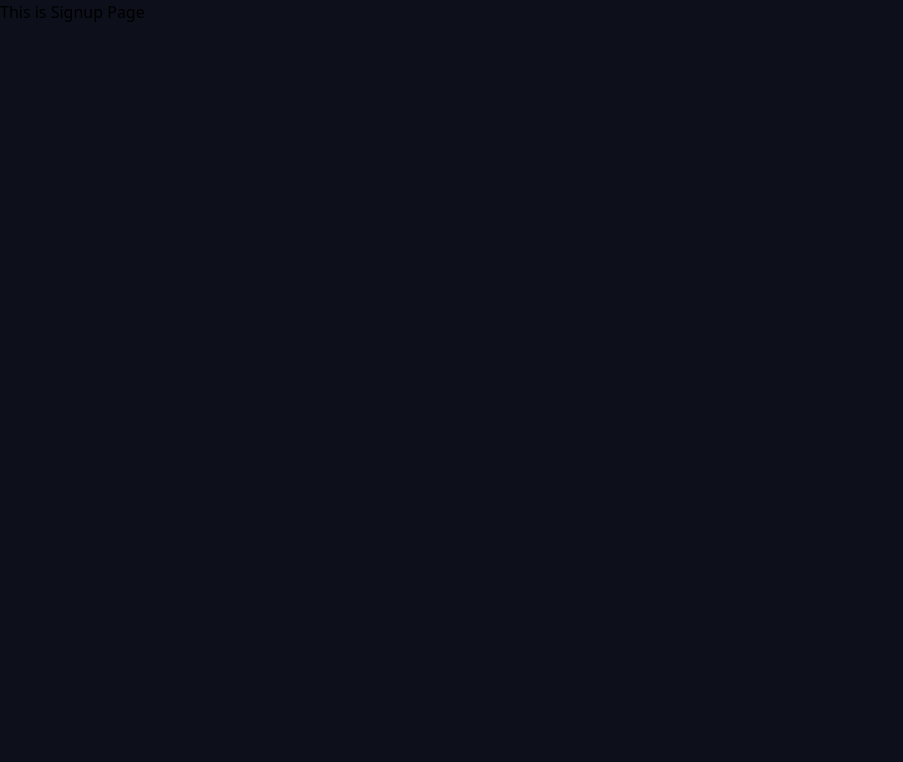
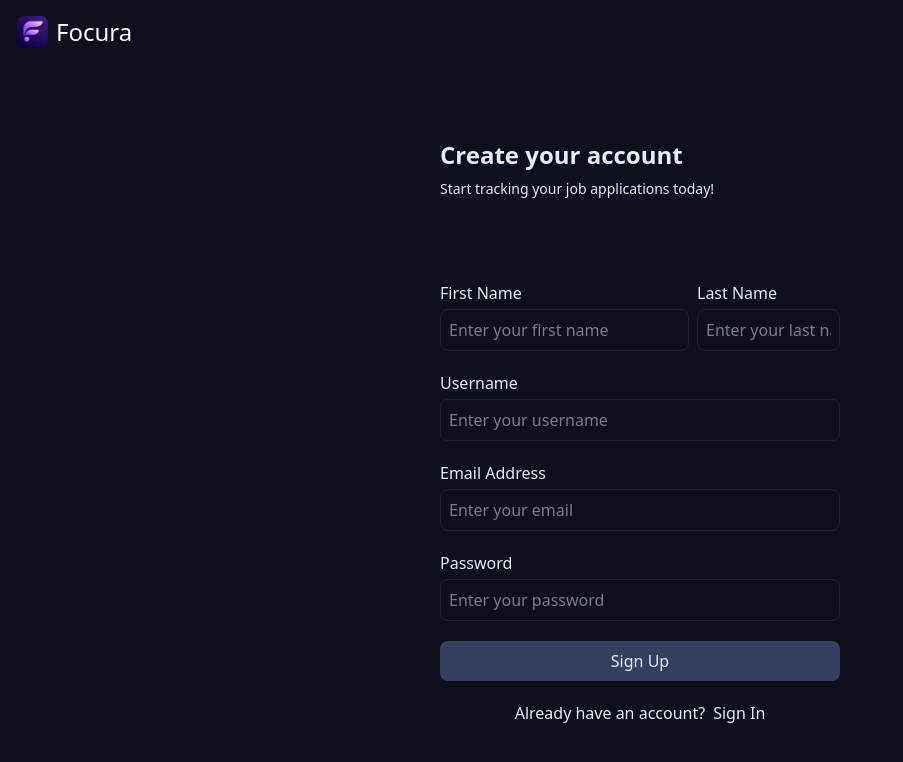
Before and after one commit to Shashwat64/habit-tracker, a Next.js app: page /signup in a window 1280 px wide. Shown: the top 762 px of the page, without its empty margins (0-903 px from the left). Built offline with nearby package versions, Linux system fonts and the light colour scheme.

Commit message:
fix: signin and signup pages

```diff
--- a/package.json
+++ b/package.json
@@ -19,6 +19,7 @@
   },
   "devDependencies": {
     "@tailwindcss/postcss": "^4",
+    "@types/bcryptjs": "^2.4.6",
     "@types/node": "^20",
     "@types/pg": "^8.20.0",
     "@types/react": "^19",
--- a/src/Components/SideNavElement.tsx
+++ b/src/Components/SideNavElement.tsx
@@ -25,8 +25,6 @@ export default function SideNavElement({title, href, Icon}:SideNavElementProps){
     "ClipboardCheck": ClipboardCheck,
     "Focus": Focus,
     "ChartColumn" : ChartColumn,
-    "Settings": Settings,
-    "UserRoundPen": UserRoundPen
   }
   const IconValue = iconMap[Icon]
 
--- a/src/app/api/auth/[...nextauth]/route.ts
+++ b/src/app/api/auth/[...nextauth]/route.ts
@@ -1,10 +1,9 @@
-// app/api/auth/[...nextauth]/route.ts
+import db from "@/src/lib/db";
+import NextAuth, { NextAuthOptions } from "next-auth";
+import CredentialsProvider from "next-auth/providers/credentials";
+import bcrypt from "bcryptjs";
 
-import db from "@/src/lib/db";
-import NextAuth from "next-auth";
-import CredentialsProvider from "next-auth/providers/credentials";
-
-const handler = NextAuth({
+export const authOptions: NextAuthOptions = {
   providers: [
     CredentialsProvider({
       credentials: {
@@ -17,14 +16,20 @@ const handler = NextAuth({
           [credentials?.email]
         );
         const user = result.rows[0];
-        console.log(user)
         if (!user) return null;
-        return user;
-      }
-    })
+        const valid = await bcrypt.compare(credentials?.password ?? "", user.password_hash);
+        if (!valid) return null;
+        return {
+          id: user.id,
+          name: `${user.first_name} ${user.last_name}`,
+          email: user.email,
+        };
+      },
+    }),
   ],
   session: { strategy: "jwt" },
   secret: process.env.NEXTAUTH_SECRET,
-});
+};
 
+const handler = NextAuth(authOptions);
 export { handler as GET, handler as POST };
--- /dev/null
+++ b/src/app/api/signup/route.ts
@@ -0,0 +1,32 @@
+import db from "@/src/lib/db";
+import bcrypt from "bcryptjs";
+
+export async function POST(request: Request) {
+  // const { firstName, lastName, username, email, password } = await request.json();
+
+    const body = await request.json();
+    console.log(body);  // ← add this
+
+    const { firstName, lastName, username, email, password } = body;
+    console.log({ firstName, lastName, username, email, password });
+
+  // check if user already exists
+  const existing = await db.query(
+    "SELECT * FROM users WHERE email = $1 OR username = $2",
+    [email, username]
+  );
+  if (existing.rows[0]) {
+    return Response.json({ error: "User already exists" }, { status: 400 });
+  }
+
+  // hash password
+  const hashed = await bcrypt.hash(password, 10);
+
+  // insert user
+  await db.query(
+    "INSERT INTO users (first_name, last_name, username, email, password_hash) VALUES ($1, $2, $3, $4, $5)",
+    [firstName, lastName, username, email, hashed]
+  );
+
+  return Response.json({ success: true });
+}
--- a/src/app/globals.css
+++ b/src/app/globals.css
@@ -31,7 +31,8 @@
   /* Sidebar, Main Content Cards, and Container Panels */
   --surface: #131522;
   --card: #383e60;
-  --card-hover: #494d60;
+  --card-hover: #42476b;
+  --card-active: #4f5580;
 
   /* Interactive Elements (Unselected Tabs/Buttons, Toggle Track) */
   --input: #191b2a;
@@ -72,6 +73,15 @@
     background-color: var(--card-hover);
   }
 
+  .hover\:bg-card-hover:hover {
+    background-color: var(--card-hover);
+  }
+
+  .active\:bg-card-active:active {
+    background-color: var(--card-active);
+  }
+
+
   .bg-input {
     background-color: var(--input);
   }
--- a/src/app/layout.tsx
+++ b/src/app/layout.tsx
@@ -1,6 +1,8 @@
 import type { Metadata } from "next"
 import { Geist, Geist_Mono } from "next/font/google"
 import "./globals.css"
+// app/layout.tsx  ← NO "use client" here
+import Providers from "./providers";
 
 const geistSans = Geist({
   variable: "--font-geist-sans",
@@ -27,7 +29,9 @@ export default function RootLayout({
       lang="en"
       className={`${geistSans.variable} ${geistMono.variable} h-screen antialiased dark`}
     >
-      <body className="min-h-full flex h-screen w-screen flex-col bg-background">{children}</body>
+      <body className="min-h-full flex h-screen w-screen flex-col bg-background">
+        <Providers>{children}</Providers>
+      </body>
     </html>
   );
 }
--- /dev/null
+++ b/src/app/providers.tsx
@@ -0,0 +1,7 @@
+// app/providers.tsx  ← "use client" goes HERE
+"use client";
+import { SessionProvider } from "next-auth/react";
+
+export default function Providers({ children } : { children: React.ReactNode }) {
+  return <SessionProvider>{children}</SessionProvider>;
+}
--- a/src/app/signin/page.tsx
+++ b/src/app/signin/page.tsx
@@ -3,7 +3,43 @@
 import TopNavSignInUp from "@/src/Components/TopNavSignInUp"
 import Link from "next/link";
 
-export default function LoginPage(){
+import { useState, useEffect } from "react";
+
+import { useSession } from "next-auth/react";
+import { signIn } from "next-auth/react";
+import { useRouter } from "next/navigation";
+
+export default function SignInPage(){
+
+  const { data: session, status } = useSession();
+
+  const router = useRouter();
+
+  useEffect(() => {
+    if (session) {
+      router.push("/home/dashboard");
+    }
+  }, [session]);
+
+  const [isError, setIsError] = useState(false)
+  async function handleSubmit(e: React.BaseSyntheticEvent) {
+    e.preventDefault();
+    const formData = new FormData(e.currentTarget);
+
+    const result = await signIn("credentials", {
+      email: formData.get("email"),
+      password: formData.get("password"),
+      redirect: false,
+    });
+    console.log(result);
+
+    if (result?.ok) {
+      router.push("/home/dashboard");  // ← redirect here
+    } else {
+      setIsError(true);
+    }
+  }
+
   return (
     <>
       <TopNavSignInUp/>
@@ -12,7 +48,11 @@ export default function LoginPage(){
           <h1 className="mb-2 text-2xl">Welcome Back to Focura</h1>
           <h2 className="text-secondary mb-10">Sign in to continue where you left off</h2>
 
-          <form action="">
+          <p className={`bg-red-950/50 border border-red-900 text-red-300 text-center p-2 mb-5 rounded-md ${isError ? "" : "invisible"}`}>
+            Invalid Email or Password.
+          </p>
+
+          <form onSubmit={handleSubmit}>
             <label className='w-full flex flex-col'>
               Email Address
               <input
@@ -33,7 +73,8 @@ export default function LoginPage(){
               />
             </label>
 
-            <button className='block mb-5 py-2 bg-card text-surface w-full self-center rounded-lg'>Sign in</button>
+            <button className="block mb-5 py-2 bg-card text-surface w-full self-center rounded-lg  hover:bg-card-hover active:bg-card-active active:scale-98 transition-all duration-75">Sign in</button>
+
           </form>
           <p className='text-center'>Don't have an account?<Link href="/signup" className='text-secondary cursor-pointer ml-2'>Sign Up</Link> </p>
           <p className="text-secondary cursor-pointer text-center">Forget Password</p>
--- a/src/app/signup/page.tsx
+++ b/src/app/signup/page.tsx
@@ -1,5 +1,96 @@
-export default function SignupPage(){
+"use client";
+
+import TopNavSignInUp from "@/src/Components/TopNavSignInUp";
+import Link from "next/link";
+
+import { useState } from "react";
+
+
+export default function SignUpPage(){
+
+  let [isError, setIsError] = useState<boolean>(false);
+
+  async function handleSubmit(e: React.BaseSyntheticEvent) {
+    e.preventDefault();
+    const formData = new FormData(e.currentTarget);
+
+    const result = await fetch("/api/signup", {
+      method: "POST",
+      headers: { "Content-Type": "application/json" },
+      body: JSON.stringify({
+        firstName: formData.get("firstName"),
+        lastName: formData.get("lastName"),
+        username: formData.get("username"),
+        email: formData.get("email"),
+        password: formData.get("password"),
+      }),
+    });
+
+    const res = await result.json();
+
+    console.log(res);
+
+    if(res?.error){
+      setIsError(true);
+    }
+  }
+
   return (
-    <div>This is Signup Page</div>
+    <>
+      <TopNavSignInUp/>
+      <main className="pt-16 text-primary flex flex-col justify-center items-center bg-background h-full">
+        <section className="w-100">
+          <div>
+            <h2 className='font-semibold text-2xl mb-2'>Create your account</h2>
+            <p className='text-sm font-light mb-5'>Start tracking your job applications today!</p>
+          </div>
+
+          <p className={`bg-red-950/50 border border-red-900 text-red-300 text-center p-2 mb-5 rounded-md ${isError ? "" : "invisible"}`}>
+            Username or Email already used.
+          </p>
+
+          <form onSubmit={handleSubmit}>
+            <div className='w-full flex gap-2 min-w-0'>
+              <label className='flex-1 flex flex-col'>
+                First Name
+                <input className='p-2 mt-1 mb-5 border border-border rounded-lg'
+                  type="text"
+                  placeholder='Enter your first name'
+                  name="firstName"
+                  required
+                />
+              </label>
+
+              <label className='flex-1 flex flex-col min-w-0'>
+                Last Name
+                <input className='p-2 mt-1 mb-5 border border-border rounded-lg' type="text" placeholder='Enter your last name'  name="lastName" required/>
+              </label>
+
+            </div>
+
+            <label className='w-full flex flex-col'>
+              Username
+              <input className='p-2 mt-1 mb-5 border border-border rounded-lg' type="text" placeholder='Enter your username'  name="username" required/>
+
+            </label>
+
+            <label className='w-full flex flex-col'>
+              Email Address
+              <input className='p-2 mt-1 mb-5 border border-border rounded-lg' type="email" placeholder='Enter your email'  name="email" required/>
+            </label>
+
+            <label className='w-full flex flex-col'>
+              Password
+              <input className='p-2 mt-1 mb-5 border border-border rounded-lg' type="password" placeholder='Enter your password'   name="password" required/>
+            </label>
+
+            <button className="block mb-5 py-2 bg-card text-surface w-full self-center rounded-lg  hover:bg-card-hover active:bg-card-active active:scale-98 transition-all duration-75">Sign Up</button>
+
+            <p className='text-center'>Already have an account?<Link href="/signin" className='text-brand cursor-pointer ml-2'>Sign In</Link> </p>
+          </form>
+        </section>
+      </main>
+
+    </>
   )
 }
--- a/src/middleware/loginMiddleware.ts
+++ b/src/middleware/signinMiddleware.ts
@@ -4,11 +4,11 @@ import type { NextRequest } from "next/server";
 export function middleware(request: NextRequest) {
   const token = request.cookies.get("token")?.value;
 
-  const isAuthPage = request.nextUrl.pathname.startsWith("/login");
+  const isAuthPage = request.nextUrl.pathname.startsWith("/signin");
   const isProtectedRoute = request.nextUrl.pathname.startsWith("/home");
 
   if (isProtectedRoute && !token) {
-    return NextResponse.redirect(new URL("/login", request.url));
+    return NextResponse.redirect(new URL("/signin", request.url));
   }
 
   if (isAuthPage && token) {
```
Also changed, not shown: src/Components/Sidebar.tsx (+32 -19 lines), 1 other file (tests, documents, lock files or other folders).
